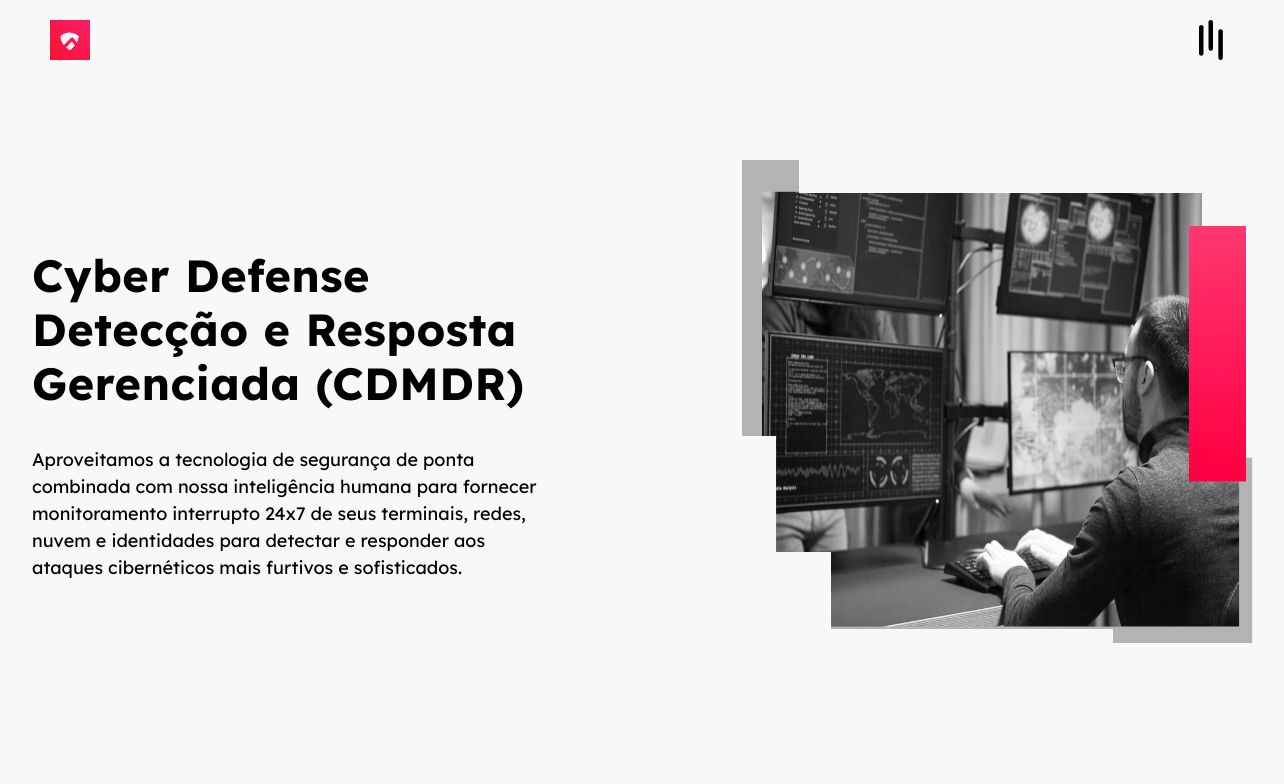
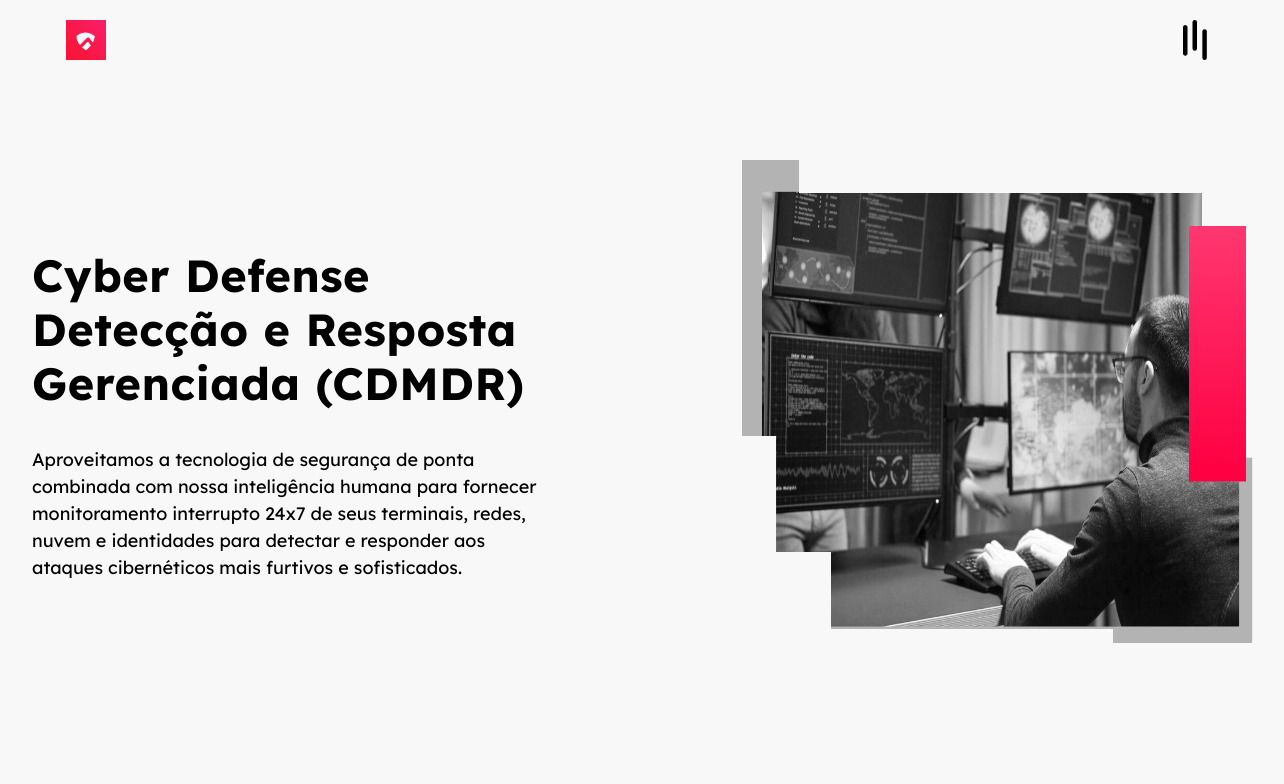
Before and after one commit to arlindo0x73/athsec, a Next.js app: page /mdr in a window 1536 px wide. Shown: the top 784 px of the page, without its empty margins (130-1414 px from the left). Built offline with nearby package versions, Linux system fonts and the light colour scheme; a web font is replaced by a local one.

Commit message:
Update menu.module.css

```diff
--- a/components/Menu/menu.module.css
+++ b/components/Menu/menu.module.css
@@ -149,12 +149,12 @@
 
 @media (min-width: 1500px) {
   .container {
-    padding: 0rem 10rem 0rem 10rem;
+    padding: 0rem 11rem 0rem 11rem;
   }
 }
 
 @media (min-width: 1690px) {
   .container {
-    padding: 0rem 12rem 0rem 12rem;
+    padding: 0rem 13rem 0rem 13rem;
   }
 }
```
